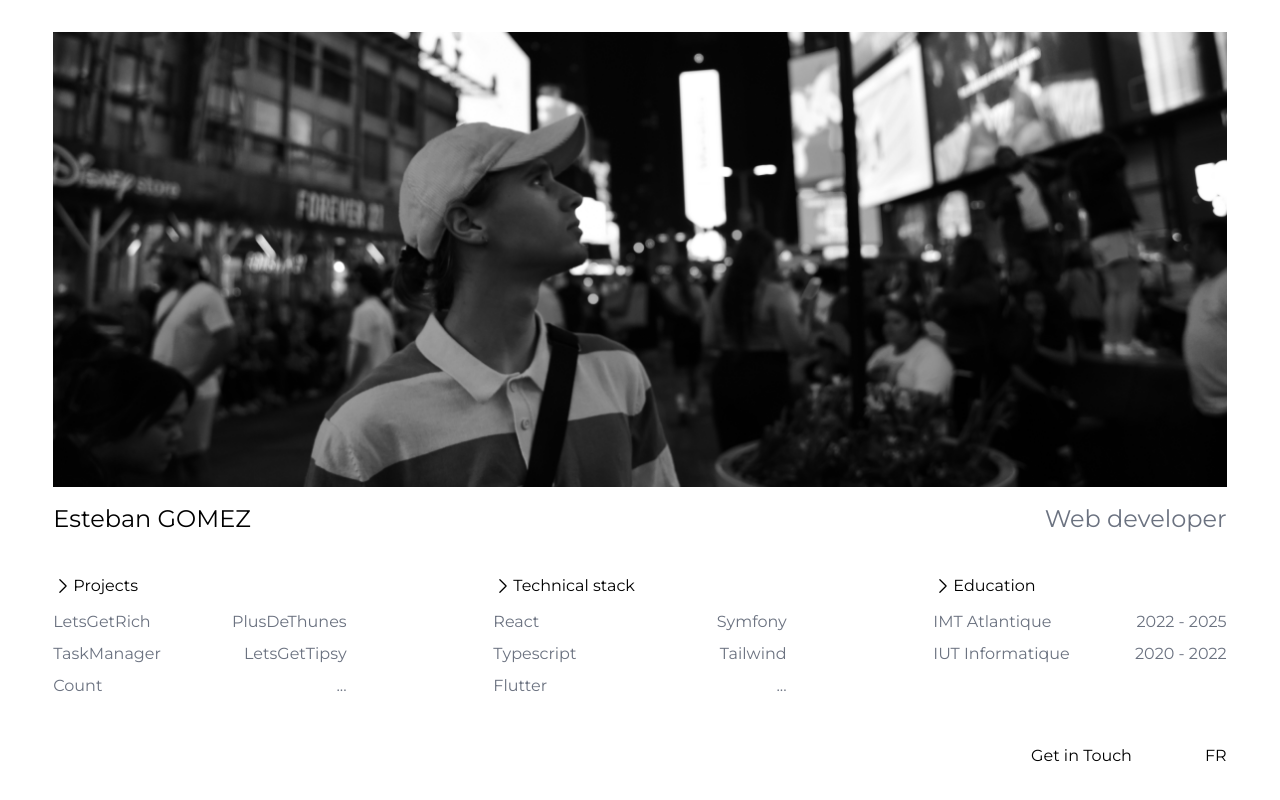
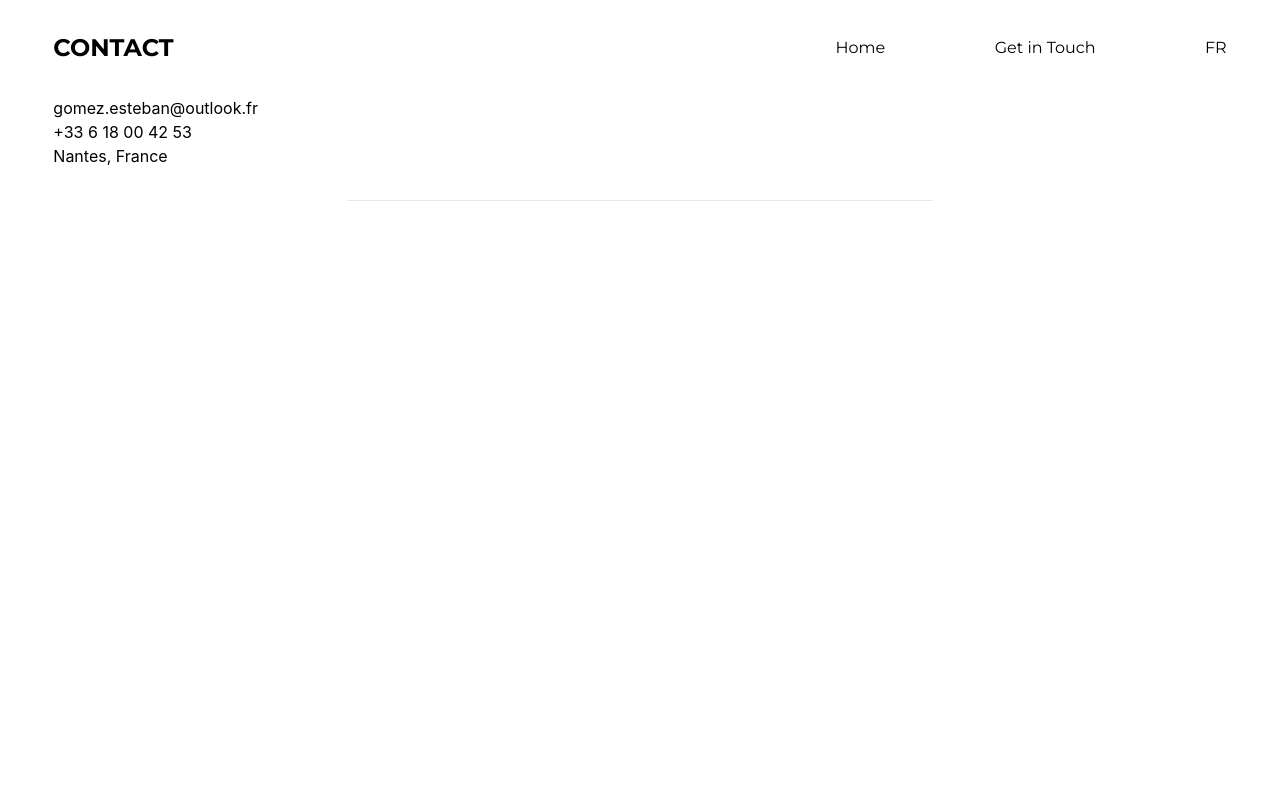
Before and after one commit to EstebanzG/estebang, a React (Create React App) app: page /contact in a window 1280 px wide. Before the commit this address led to /. Built offline with nearby package versions, Linux system fonts and the light colour scheme; the HTML template or start-up script is replaced by a standard one.

Commit message:
[UPDATE] white background on project page

```diff
--- a/src/App.tsx
+++ b/src/App.tsx
@@ -3,6 +3,7 @@ import { BrowserRouter as Router, Route, Routes, Navigate } from 'react-router-d
 import Home from "./pages/home/Home";
 import './common/i18n'
 import Projects from "./pages/projects/Projects";
+import Contact from "./pages/contact/Contact";
 
 function App() {
     return (
@@ -10,6 +11,7 @@ function App() {
         <Routes>
           <Route path="" element={ <Home />} />
           <Route path="/projects" element={ <Projects />} />
+          <Route path="/contact" element={ <Contact />} />
           <Route path="*" element={<Navigate to="/" />} />
         </Routes>
       </Router>
--- a/src/common/components/Footer.tsx
+++ b/src/common/components/Footer.tsx
@@ -16,7 +16,7 @@ function Footer() {
     return (
         <footer className="w-11/12 pb-8 pt-8 h-fit md:flex md:justify-end">
             <div className={`'text-black w-6/12 md:w-2/12 flex justify-between`}>
-                <button className={"font-montserrat"}  >{t('footer_button_contact')}</button>
+                <a className={"font-montserrat"} href={"/contact"} >{t('footer_button_contact')}</a>
                 <button className={"font-montserrat"} onClick={changeLanguage}>{t('footer_language_select')}</button>
             </div>
         </footer>
--- a/src/common/components/Navbar.tsx
+++ b/src/common/components/Navbar.tsx
@@ -19,11 +19,19 @@ function Footer({pageName}: props) {
 
     return (
         <header className="w-11/12 pb-8 pt-8 h-fit md:flex md:justify-end">
-            <div className={`text-white w-full flex justify-between items-center`}>
+            <div className={`w-full flex justify-between items-center`}>
                 <h1 className={'font-montserrat font-bold md:text-2xl'}>{pageName.toUpperCase()}</h1>
                 <div className={"w-8/12 md:w-4/12 flex justify-between"}>
-                    <a className={"font-montserrat"} href={"/"} >{t('Home')}</a>
-                    <button className={"font-montserrat"}  >{t('footer_button_contact')}</button>
+                    <a className={"font-montserrat"} href={"/"} >
+                        <span className={"bg-left-bottom bg-gradient-to-r from-black to-black bg-[length:0%_1px] bg-no-repeat hover:bg-[length:100%_1px] transition-all duration-500 ease-out"}>
+                            {t('Home')}
+                        </span>
+                    </a>
+                    <a className={"font-montserrat"} href={"/contact"}>
+                        <span className={"bg-left-bottom bg-gradient-to-r from-black to-black bg-[length:0%_1px] bg-no-repeat hover:bg-[length:100%_1px] transition-all duration-500 ease-out"}>
+                            {t('footer_button_contact')}
+                        </span>
+                    </a>
                     <button className={"font-montserrat"} onClick={changeLanguage}>{t('navbar_language_select')}</button>
                 </div>
             </div>
--- a/src/common/languages.ts
+++ b/src/common/languages.ts
@@ -9,6 +9,7 @@ const languages = {
         footer_language_select: "EN",
         navbar_language_select: "EN",
         navbar_title_projects: "Projets",
+        navbar_title_contact: "Contact",
         project_taskmanager_title: "Gestionnaire de services",
         project_taskmanager_description:  "Site web développé pour simplifier l'organisation des tâches ménagères dans une école. Permet à un responsable de répartir les tâches par jour, imprimer l'emploi du temps, et faciliter la communication avec les élèves. Projet demandé par un établissement scolaire.",
         project_letsgetrich_title: "LetsGetRich",
@@ -23,6 +24,7 @@ const languages = {
         footer_language_select: "FR",
         navbar_language_select: "FR",
         navbar_title_projects: "Projects",
+        navbar_title_contact: "Contact",
         project_taskmanager_title: "Task manager",
         project_taskmanager_description:  "Website developed to simplify the organisation of household chores in a school. It enables the person in charge to allocate tasks by day, print out the timetable and facilitate communication with pupils. Project requested by a school.",
         project_letsgetrich_title: "LetsGetRich",
--- /dev/null
+++ b/src/pages/contact/Contact.tsx
@@ -0,0 +1,27 @@
+import React from 'react';
+import { useTranslation } from 'react-i18next';
+import Navbar from "../../common/components/Navbar";
+
+function Contact() {
+    const { t } = useTranslation();
+
+    return (
+        <div className={"h-full w-full flex flex-col items-center"}>
+            <Navbar pageName={t('navbar_title_contact')}/>
+            <div className={"w-11/12 flex flex-col justify-center items-center mb-10"}>
+                <div className={"w-full"}>
+                    <ul>
+                        <li>gomez.esteban@outlook.fr</li>
+                        <li>+33 6 18 00 42 53</li>
+                        <li>Nantes, France</li>
+                    </ul>
+                </div>
+                <hr className={"bg-gray-500 w-6/12 mt-8 mb-4"}/>
+                <div className={"w-full"}>
+                </div>
+            </div>
+        </div>
+    );
+}
+
+export default Contact;
--- a/src/pages/home/Home.tsx
+++ b/src/pages/home/Home.tsx
@@ -14,8 +14,8 @@ function Home() {
             <header className={"w-11/12 mt-8 mb-6"}>
                 <img src={estebanImage} className={'object-cover w-full h-96 mb-4 md:h-auto'} alt={'Esteban in Time Square at New-York'}/>
                 <div className={"flex flex-col md:flex-row md:justify-between"}>
-                    <h1 className={"font-montserrat text-2xl text-black"}>Esteban GOMEZ</h1>
-                    <h2 className={"font-montserrat text-2xl text-gray-500"}>{t('homepage_title_job_name')}</h2>
+                    <h1 className={"font-montserrat text-2xl text-black font-bold"}>Esteban GOMEZ</h1>
+                    <h2 className={"font-montserrat text-2xl text-gray-500 font-semibold"}>{t('homepage_title_job_name')}</h2>
                 </div>
             </header>
             <div className={"flex flex-col w-11/12 md:flex-row md:justify-between"}>
--- a/src/pages/home/components/Projects.tsx
+++ b/src/pages/home/components/Projects.tsx
@@ -7,13 +7,13 @@ function Projects() {
     return (
     <div className={"w-10/12 md:w-3/12"}>
         <a href={"/projects"}>
-            <h3 className={"font-montserrat mb-3 w-fit group flex items-center"}>
+            <h3 className={"font-montserrat font-semibold mb-3 w-fit group flex items-center"}>
                 <svg xmlns="http://www.w3.org/2000/svg" fill="none" viewBox="0 0 24 24" strokeWidth={1.5} stroke="currentColor" className="w-5 h-5">
                     <path strokeLinecap="round" strokeLinejoin="round" d="M8.25 4.5l7.5 7.5-7.5 7.5" />
                 </svg>
                 <span className={"bg-left-bottom bg-gradient-to-r from-black to-black bg-[length:0%_1px] bg-no-repeat group-hover:bg-[length:100%_1px] transition-all duration-500 ease-out"}>
-                {t('homepage_title_projects')}
-            </span>
+                    {t('homepage_title_projects')}
+                </span>
             </h3>
         </a>
         <div>
--- a/src/pages/home/components/Stack.tsx
+++ b/src/pages/home/components/Stack.tsx
@@ -7,7 +7,7 @@ function Stack() {
 
     return (
     <div className={"w-10/12 mt-3 md:w-3/12 md:mt-0"}>
-        <h3 className={"font-montserrat mb-3 w-fit group flex items-center"}>
+        <h3 className={"font-montserrat font-semibold mb-3 w-fit group flex items-center"}>
             <svg xmlns="http://www.w3.org/2000/svg" fill="none" viewBox="0 0 24 24" strokeWidth={1.5} stroke="currentColor" className="w-5 h-5">
                 <path strokeLinecap="round" strokeLinejoin="round" d="M8.25 4.5l7.5 7.5-7.5 7.5" />
             </svg>
--- a/src/pages/home/components/Studies.tsx
+++ b/src/pages/home/components/Studies.tsx
@@ -7,7 +7,7 @@ function Studies() {
 
     return (
         <div className={"w-10/12 mt-3 md:w-3/12 md:mt-0"}>
-            <h3 className={"font-montserrat mb-3 w-fit group flex items-center"}>
+            <h3 className={"font-montserrat font-semibold mb-3 w-fit group flex items-center"}>
                 <svg xmlns="http://www.w3.org/2000/svg" fill="none" viewBox="0 0 24 24" strokeWidth={1.5} stroke="currentColor" className="w-5 h-5">
                     <path strokeLinecap="round" strokeLinejoin="round" d="M8.25 4.5l7.5 7.5-7.5 7.5" />
                 </svg>
--- a/src/pages/projects/Projects.tsx
+++ b/src/pages/projects/Projects.tsx
@@ -7,7 +7,7 @@ function Projects() {
     const { t } = useTranslation();
 
     return (
-        <div className={"h-full min-h-screen w-full bg-black flex flex-col items-center text-white"}>
+        <div className={"h-full min-h-screen w-full flex flex-col items-center"}>
             <Navbar pageName={t('navbar_title_projects')}/>
             <div className={"w-11/12 flex flex-col justify-center items-center mb-10"}>
                 <Project
@@ -24,7 +24,7 @@ function Projects() {
                     imageName={"taskManager.png"}
                     gitUrl={"https://github.com/EstebanzG/ServicesManager"}
                 />
-                <hr className={"bg-white w-6/12 mt-8 mb-4"}/>
+                <hr className={"bg-gray-500 w-6/12 mt-8 mb-4"}/>
                 <Project
                     projectName={t('project_letsgetrich_title')}
                     technologies={[
@@ -38,7 +38,7 @@ function Projects() {
                     imageName={"letsGetRich.png"}
                     gitUrl={"https://github.com/EstebanzG/LetsGetRich"}
                 />
-                <hr className={"bg-white w-6/12 mt-8 mb-4"}/>
+                <hr className={"bg-gray-500 w-6/12 mt-8 mb-4"}/>
                 <Project
                     projectName={t('project_taskmanager_title')}
                     technologies={[
--- a/src/pages/projects/components/Label.tsx
+++ b/src/pages/projects/components/Label.tsx
@@ -6,7 +6,7 @@ interface props {
 
 function Label({text} : props) {
     return (
-        <li className={"border pl-1 pr-1 rounded-full text-xs h-fit mr-2 w-fit"}>{ text }</li>
+        <li className={"border pl-1 pr-1 rounded-full text-xs h-fit mr-2 mb-2 w-fit"}>{ text }</li>
     );
 }
 
--- a/src/pages/projects/components/Project.tsx
+++ b/src/pages/projects/components/Project.tsx
@@ -18,7 +18,7 @@ function Project({projectName, technologies, description, imageName, gitUrl}: pr
             <h3 className={"w-full mb-2 font-montserrat font-semibold"}>{ projectName }</h3>
             <div className={"md:flex md:justify-between"}>
                 <div className={"md:w-5/12"}>
-                    <ul className={"w-full mb-2 flex justify-between flex-wrap font-montserrat text-gray-300 md:w-fit md:mb-5"}>
+                    <ul className={"w-full flex justify-between flex-wrap font-montserrat text-gray-500 md:w-fit md:mb-5"}>
                         {technologies.map((technology, index) => (
                             <Label key={index} text={technology} />
                         ))}
```
Also changed, not shown: 1 other file (tests, documents, lock files or other folders).
